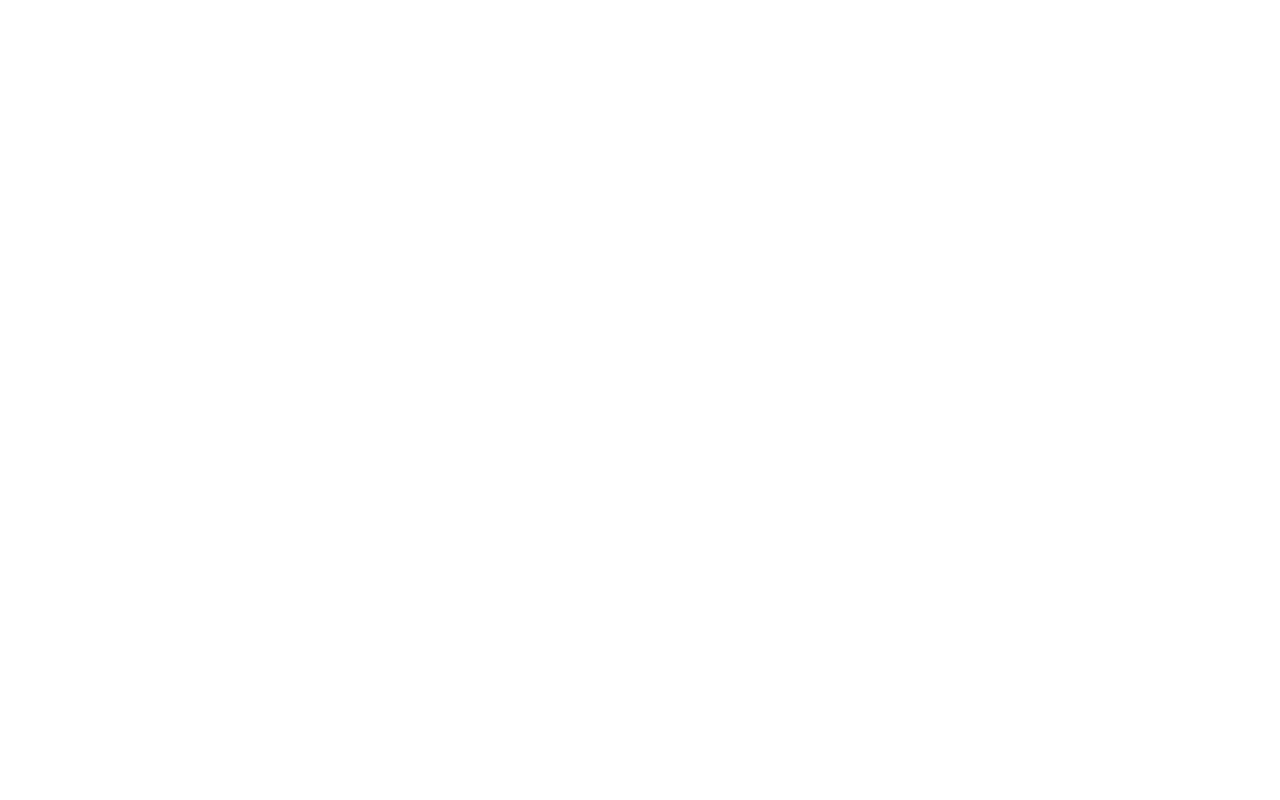
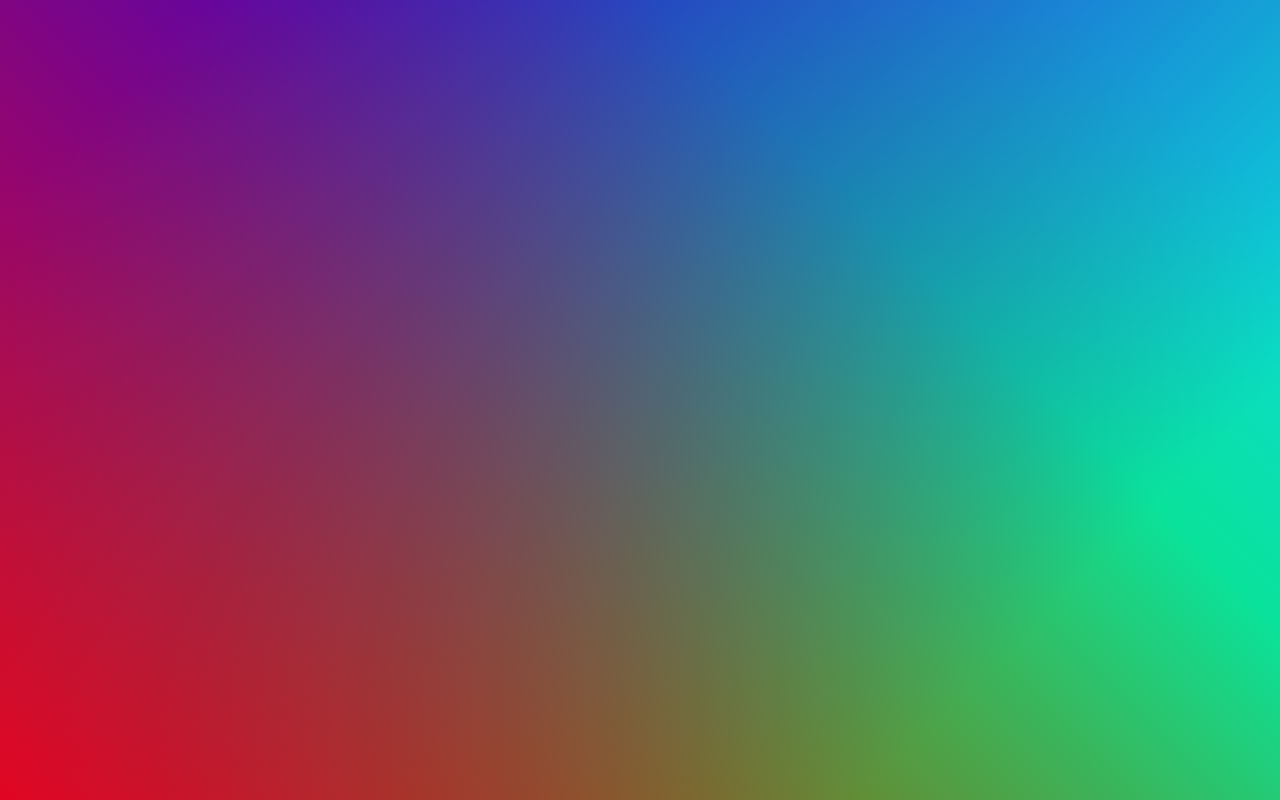
Before and after one commit to willem-vanheemstrasystems/cssbackground-headstart, a plain HTML site: page index.html in a window 1280 px wide. Drawn offline with Linux system fonts and the light colour scheme.

Commit message:
Update index.html

```diff
--- a/index.html
+++ b/index.html
@@ -2,6 +2,7 @@
 <html>
   <head>
     <title>CSS Background</title>
+    <link rel="stylesheet" type="text/css" href='css/style.css'>
   </head>
 <body>
 <div>
```
